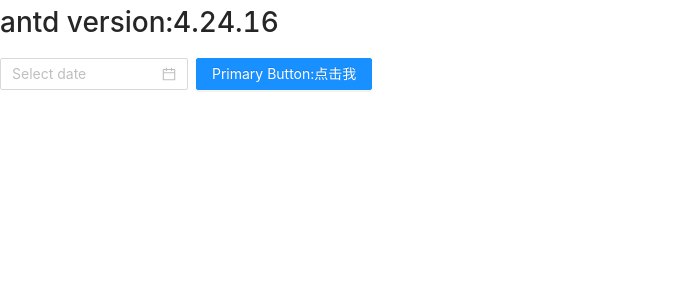
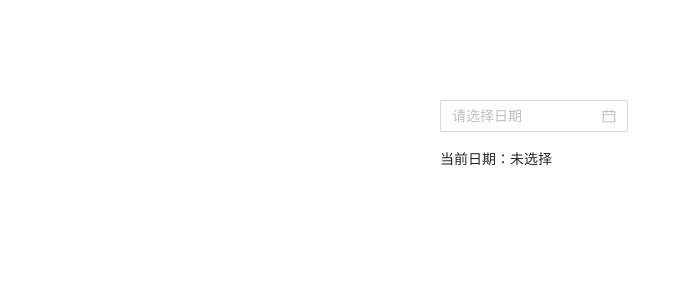
Before and after one commit to yuanjinzhong/react_ts, a React (Create React App) app: page / in a window 1280 px wide. Shown: the top 300 px of the page, without its empty margins (0-691 px from the left). Built offline with nearby package versions, Linux system fonts and the light colour scheme.

Commit message:
antd datepicker学习

```diff
--- a/src/Antd学习/AntdLearn.tsx
+++ b/src/Antd学习/AntdLearn.tsx
@@ -1,5 +1,12 @@
-import {Button, DatePicker, version} from 'antd';
-import React from 'react';
+import {Button, ConfigProvider, DatePicker, message, version} from 'antd';
+import React, {useState} from 'react';
+// 由于 antd 组件的默认文案是英文，所以需要修改为中文
+import zhCN from 'antd/lib/locale/zh_CN';
+import moment from 'moment';
+import 'moment/locale/zh-cn';
+import 'antd/dist/antd.css';
+
+moment.locale('zh-cn');
 
 const AntdLearn: React.FC<{ msg: string }> = (x: { msg: string }) => {
     return (
@@ -11,4 +18,23 @@
     );
 };
 
-export default AntdLearn;
+
+const ShowDate = () => {
+    const [date, setDate] = useState(null);
+    const handleChange = (value) => {
+        message.info(`您选择的日期是: ${value ? value.format('YYYY年MM月DD日') : '未选择'}`);
+        setDate(value);
+    };
+    return (
+        <ConfigProvider locale={zhCN}>
+            <div style={{width: 400, margin: '100px auto'}}>
+                <DatePicker onChange={handleChange}/>
+                <div style={{marginTop: 16}}>
+                    当前日期：{date != null ? date.format('YYYY年MM月DD日') : '未选择'}
+                </div>
+            </div>
+        </ConfigProvider>
+    );
+};
+
+export {AntdLearn, ShowDate};
--- a/src/index.tsx
+++ b/src/index.tsx
@@ -6,7 +6,7 @@
 import {Provider} from "./跨组件通信/Context";
 import Son from "./跨组件通信/Son";
 import Main from "./路由学习/RouterLearn";
-import AntdLearn from "./Antd学习/AntdLearn";
+import {AntdLearn, ShowDate} from "./Antd学习/AntdLearn";
 
 ReactDOM.render(
     /*<Counter/>*/
@@ -19,7 +19,7 @@
     // </Provider>
     /*<Son msg={'【跨组件通信，通过props一层层传递】'}/>*/
     // <Main msg={"我是msg(虽然里面不使用)"}/>
-    <AntdLearn msg={"点击我"}/>
+    <ShowDate/>
     ,
     document.getElementById('root')
 );
```
